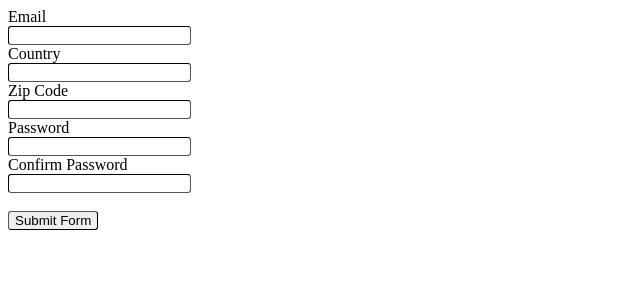
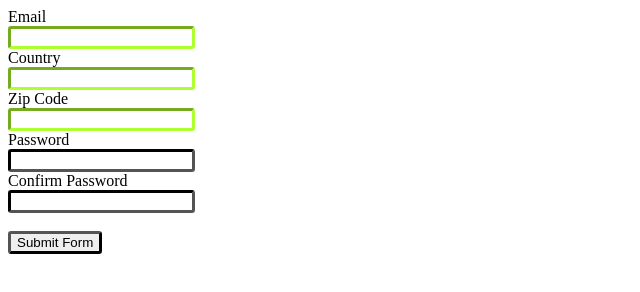
Before and after one commit to TegaBC/live-form-validation, a plain HTML site: page index.html in a window 1280 px wide. Shown: the whole page, without its empty margins (0-640 px from the left). Drawn offline with Linux system fonts and the light colour scheme.

Commit message:
added styling

```diff
--- a/styles.css
+++ b/styles.css
@@ -1,5 +1,5 @@
 input {
-    border-width: 1px;
+    border-width: 3px;
     border-radius: .2rem;
     border-color: black;
 }
@@ -8,6 +8,18 @@ input:focus{
     outline: none;
 }
 
+.live-validation:invalid{
+    border-color: red;
+}
+
+input:valid{
+    border-color: greenyellow;
+}
+
 #submit:hover{
     background-color: rgb(154, 154, 154);
 }
+
+#submit{
+    border-color: black;
+}
```
